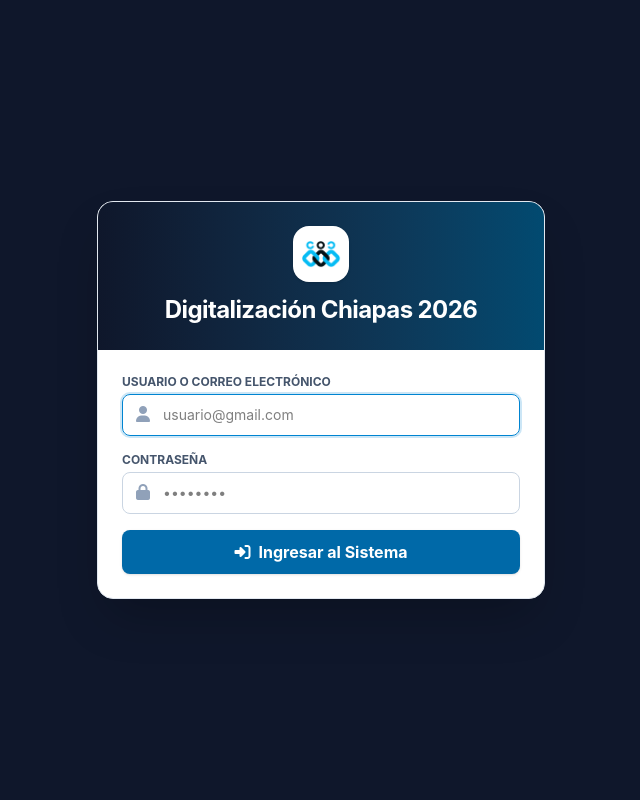
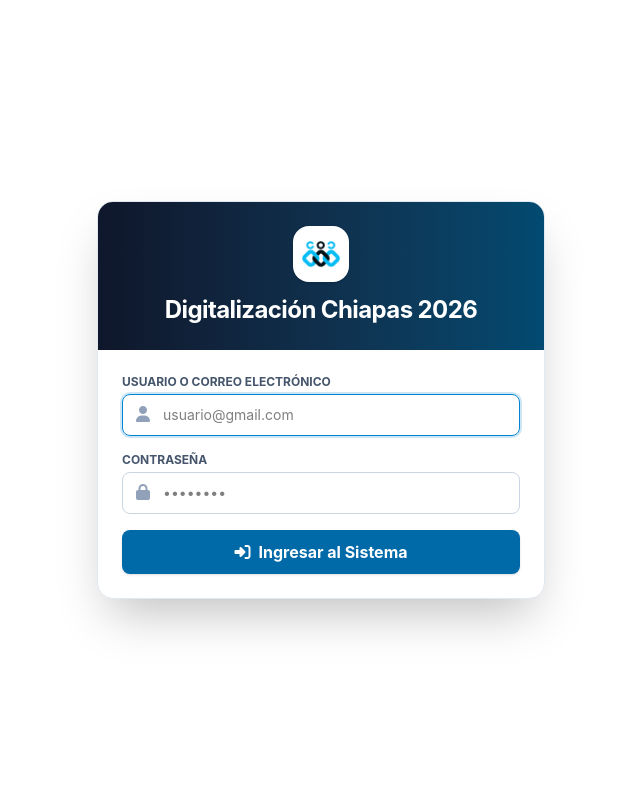
Before and after one commit to A1exauri0/Captura-IREC, a Laravel app: page /login in a window 1280 px wide. Shown: the whole page, without its empty margins (319-959 px from the left). Run offline with Laravel 12, Linux system fonts and the light colour scheme; style sheets or scripts are compiled from the project's sources; parts of the project's set-up code (start-up, migrations or seed data) failed here and were passed over.

Commit message:
Configurar PWA con manifest/sw.js, fondo blanco en login y ordenamiento unico de numeros de PC

```diff
--- a/resources/views/auth/login.blade.php
+++ b/resources/views/auth/login.blade.php
@@ -11,7 +11,7 @@
     @vite(['resources/css/app.css', 'resources/js/app.js'])
     <link rel="stylesheet" href="https://cdnjs.cloudflare.com/ajax/libs/font-awesome/6.4.0/css/all.min.css">
 </head>
-<body class="min-h-screen bg-slate-900 flex items-center justify-center p-4">
+<body class="min-h-screen bg-white flex items-center justify-center p-4">
     <div class="w-full max-w-md bg-white rounded-2xl shadow-2xl overflow-hidden border border-slate-200">
         <div class="bg-linear-to-r from-slate-900 to-sky-900 p-6 text-center text-white">
             <div class="w-14 h-14 rounded-2xl bg-white p-2 flex items-center justify-center mx-auto mb-3 shadow">
```
